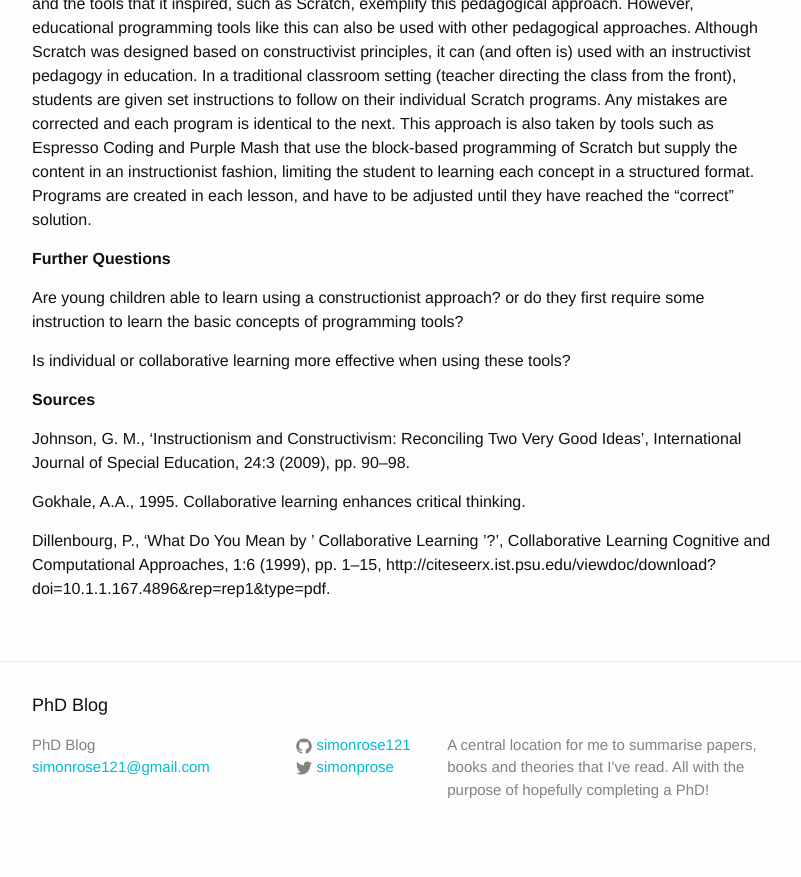
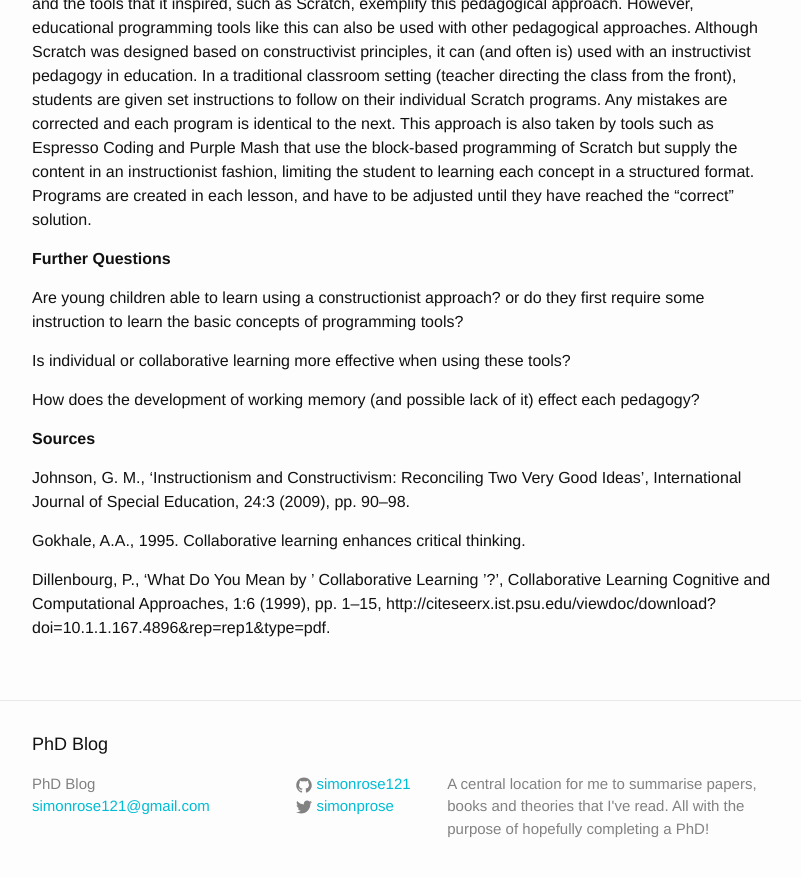
Before and after one commit to simonrose121/phd, a Jekyll site: the page built from _posts/2016-11-21-pedagogys.md, in a window 1280 px wide and 900 px high, scrolled down 1631 px. Shown: the top 877 px of the window, without its empty margins (238-1039 px from the left). Built offline with Jekyll 4.4.1, drawn with Linux system fonts in a browser that asks for light colours.

Commit message:
Add further question

```diff
--- a/_posts/2016-11-21-pedagogys.md
+++ b/_posts/2016-11-21-pedagogys.md
@@ -39,6 +39,8 @@
 
 Is individual or collaborative learning more effective when using these tools?
 
+How does the development of working memory (and possible lack of it) effect each pedagogy?
+
 **Sources**
 
 Johnson, G. M., ‘Instructionism and Constructivism: Reconciling Two Very Good Ideas’, International Journal of Special Education, 24:3 (2009), pp. 90–98.
```
